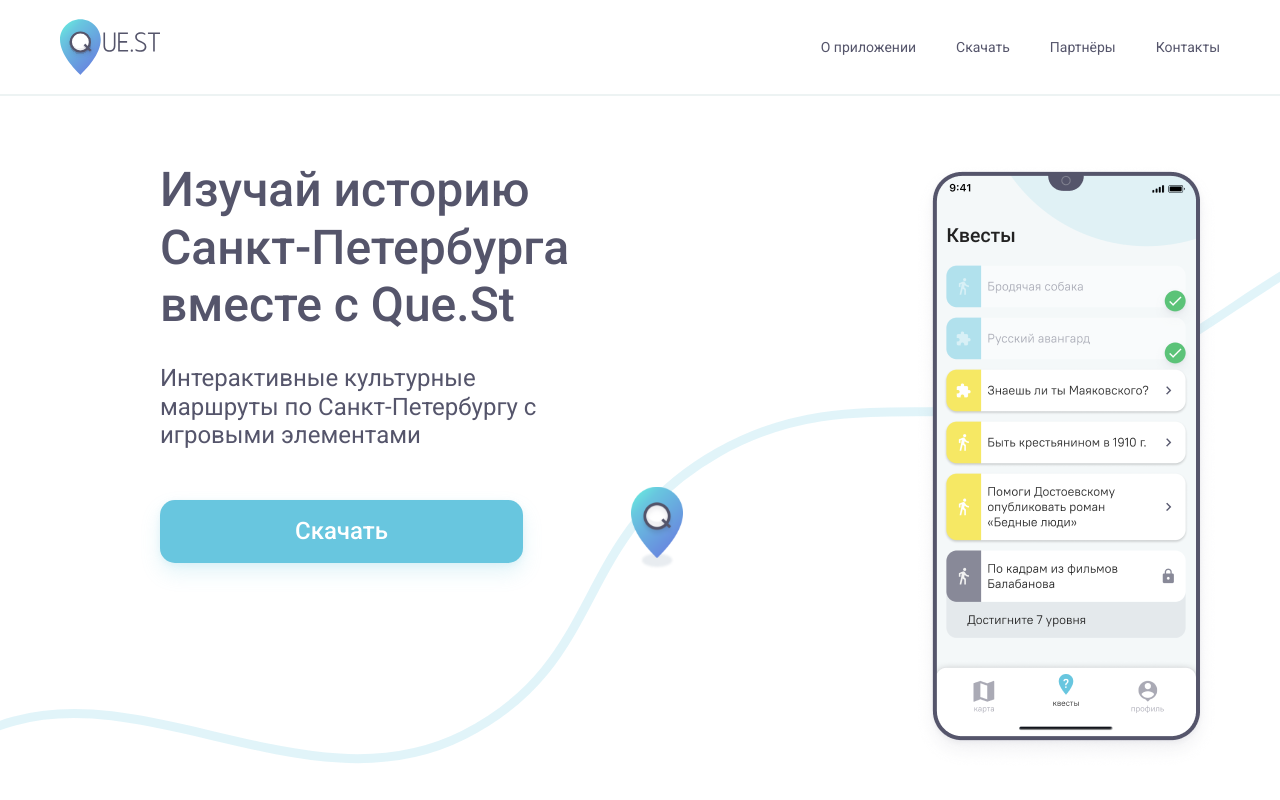
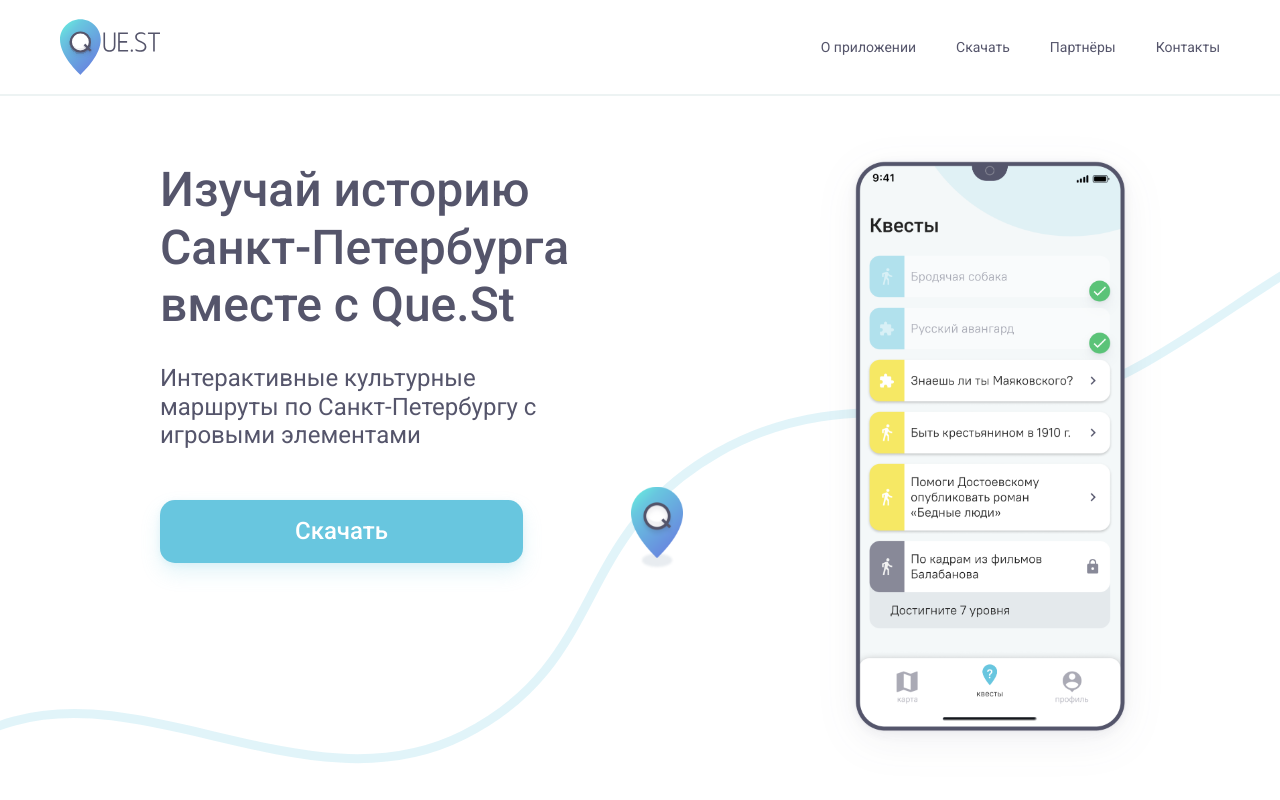
Before and after one commit to dh-center/quest-landing, a Next.js app: page / in a window 1280 px wide. Shown: the top 800 px of the page. Built offline with nearby package versions, Linux system fonts and the light colour scheme.

Commit message:
use new screenshot

```diff
--- a/sections/Main.tsx
+++ b/sections/Main.tsx
@@ -26,9 +26,12 @@
 `;
 
 const Phone = styled.img`
-  margin-top: 65px;
-  margin-left: auto;
-  margin-bottom: 100px;
+  width: 270px;
+  height: 570px;
+
+  margin: 65px 95px 175px auto;
+
+  filter: var(--shadow-filter-medium);
 `;
 
 interface MainProps extends WithId {}
--- a/styles/ShadowVariables.ts
+++ b/styles/ShadowVariables.ts
@@ -8,6 +8,7 @@
     --shadow-blue: 0 10px 20px rgba(104, 198, 223, 0.18), 0 2px 6px rgba(104, 198, 223, 0.12), 0 0 1px rgba(0, 0, 0, 0.04);
 
     --shadow-filter-light: drop-shadow(0 16px 24px rgba(65, 67, 102, 0.08)) drop-shadow(0 2px 6px rgba(65, 67, 102, 0.07)) drop-shadow(0 0 1px rgba(65, 67, 102, 0.07));
+    --shadow-filter-medium: drop-shadow(0 10px 20px rgba(65, 67, 102, 0.07)) drop-shadow(0 2px 6px rgba(65, 67, 102, 0.07)) drop-shadow(0 0 1px rgba(65, 67, 102, 0.07));
   }
 `;
 
```
Also changed, not shown: public/images/screenshots/quest-catalog.png.
